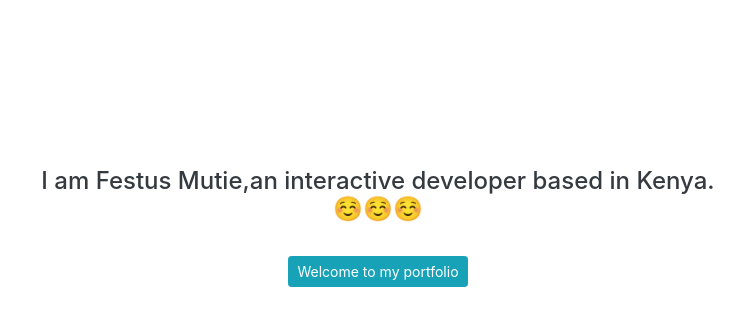
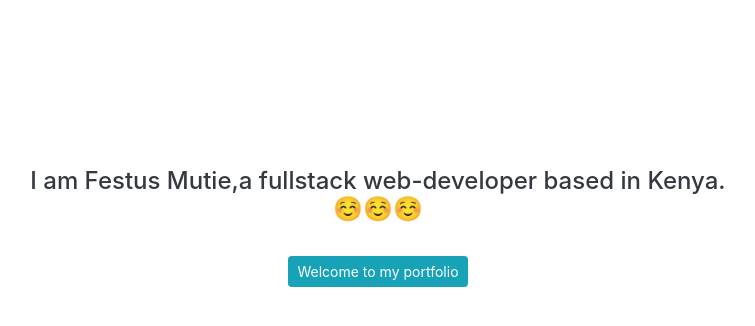
Before and after one commit to FestusMutie/portfolio, a Django app: page / in a window 1280 px wide. Shown: the part 126-452 px from the top of the page, without its empty margins (262-1017 px from the left). Run offline with Django 3.2, Linux system fonts and the light colour scheme; some libraries are stand-ins or nearby versions.

Commit message:
fix error

```diff
--- a/mainapp/templates/index.html
+++ b/mainapp/templates/index.html
@@ -4,7 +4,7 @@
 {% block content %}
 <div class="container"  >
     <div class="text-dark text-center" style="margin-top:15%;" >
-        <h4>I am Festus Mutie,an interactive developer based in Kenya.<br>
+        <h4>I am Festus Mutie,a fullstack web-developer based in Kenya.<br>
             ☺️☺️☺️
 
         </h4>
```
